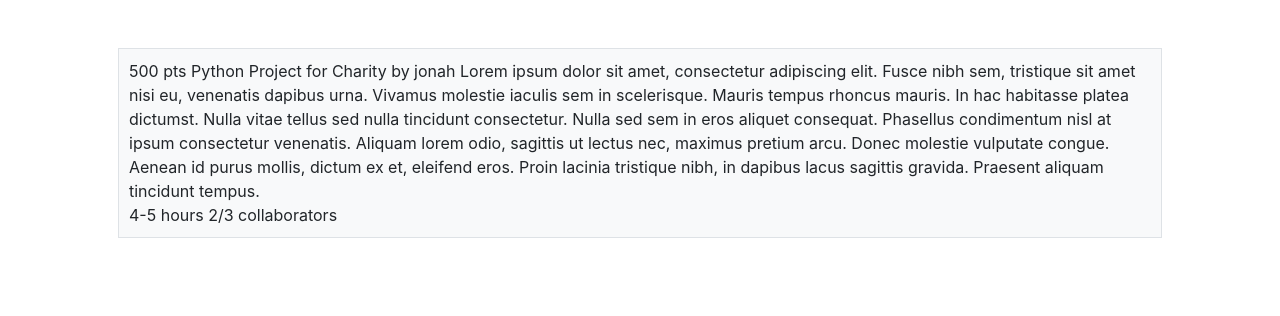
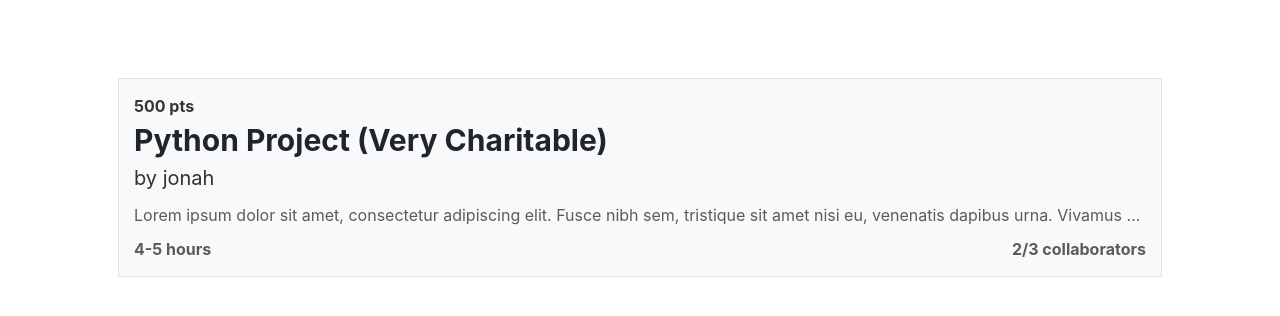
Before and after one commit to dragondoodler222/Opus, a Flask app: page / in a window 1280 px wide. Shown: the part 82-398 px from the top of the page. Run offline with Flask 2, Linux system fonts and the light colour scheme; a user stored in the database is signed in; some libraries are stand-ins or nearby versions.

Commit message:
task browse

```diff
--- a/application.py
+++ b/application.py
@@ -38,7 +38,17 @@ db = SQL("sqlite:///passwords.db")
 @app.route("/")
 @login_required
 def index():
-    return render_template("index.html")
+    tasks = [{
+        "points" : 500,
+        "title" : "Python Project (Very Charitable)",
+        "creator" : "jonah",
+        "description" : "Lorem ipsum dolor sit amet, consectetur adipiscing elit. Fusce nibh sem, tristique sit amet nisi eu, venenatis dapibus urna. Vivamus molestie iaculis sem in scelerisque. Mauris tempus rhoncus mauris. In hac habitasse platea dictumst. Nulla vitae tellus sed nulla tincidunt consectetur. Nulla sed sem in eros aliquet consequat. Phasellus condimentum nisl at ipsum consectetur venenatis. Aliquam lorem odio, sagittis ut lectus nec, maximus pretium arcu. Donec molestie vulputate congue. Aenean id purus mollis, dictum ex et, eleifend eros. Proin lacinia tristique nibh, in dapibus lacus sagittis gravida. Praesent aliquam tincidunt tempus.",
+        "hrs-min" : 4,
+        "hrs-max" : 5,
+        "collaborators-count" : 2,
+        "collaborators-max" : 3
+    }]
+    return render_template("index.html",tasks = tasks)
 
 
 @app.route("/account")
--- a/static/browse.css
+++ b/static/browse.css
@@ -1,5 +1,44 @@
 .task {
+	margin: 30px 0;
 	background: #F8F9FA;
 	border: 1px solid #DEE2E6;
-	padding: 10px;
+	padding: 15px;
+	display: flex;
+	flex-direction: column;
+	transition: .1s;
 }
+
+.task:hover {
+	box-shadow: 0px 4px 10px 0px rgba(0,0,0,0.1);
+	cursor: pointer;
+}
+.task-name {
+	font-size: 30px;
+	font-weight: bold;
+}
+.task-creator {
+	font-size: 20px;
+	color: #323232;
+}
+
+.task-desc {
+	color: #5B5B5B;
+	margin: 10px 0;
+	width: 100%;
+  white-space: nowrap;
+  overflow: hidden;
+  text-overflow: ellipsis;
+}
+
+.task-points, .task-time, .task-collaborator-count {
+	color: #5B5B5B;
+	font-weight: bold;
+}
+.task-points {
+	color: #353535;
+}
+.task-stats {
+	display: flex;
+	justify-content: space-between;
+	width: 100%;
+}
--- a/templates/index.html
+++ b/templates/index.html
@@ -11,14 +11,16 @@
 
 
 {% block main %}
-	<div class="task">
-		<span class="task-points">500 pts</span>
-		<span class="task-name">Python Project for Charity</span>
-		<span class="task-creator">by jonah</span>
-		<span class="task-desc">Lorem ipsum dolor sit amet, consectetur adipiscing elit. Fusce nibh sem, tristique sit amet nisi eu, venenatis dapibus urna. Vivamus molestie iaculis sem in scelerisque. Mauris tempus rhoncus mauris. In hac habitasse platea dictumst. Nulla vitae tellus sed nulla tincidunt consectetur. Nulla sed sem in eros aliquet consequat. Phasellus condimentum nisl at ipsum consectetur venenatis. Aliquam lorem odio, sagittis ut lectus nec, maximus pretium arcu. Donec molestie vulputate congue. Aenean id purus mollis, dictum ex et, eleifend eros. Proin lacinia tristique nibh, in dapibus lacus sagittis gravida. Praesent aliquam tincidunt tempus.</span>
-		<div class="task-stats">
-			<span class="task-time">4-5 hours</span>
-			<span class="task-collaborator-count">2/3 collaborators</span>
+	{% for task in tasks %}
+		<div class="task">
+			<span class="task-points">{{ task["points"] }} pts</span>
+			<span class="task-name">{{ task["title"] }}</span>
+			<span class="task-creator">by {{ task["creator"] }}</span>
+			<span class="task-desc">{{ task["description"] }}</span>
+			<div class="task-stats">
+				<span class="task-time">{{ task["hrs-min"] }}-{{ task["hrs-max"] }} hours</span>
+				<span class="task-collaborator-count">{{ task["collaborators-count"] }}/{{ task["collaborators-max"] }} collaborators</span>
+			</div>
 		</div>
-	</div>
+	{% endfor %}
 {% endblock %}
```
